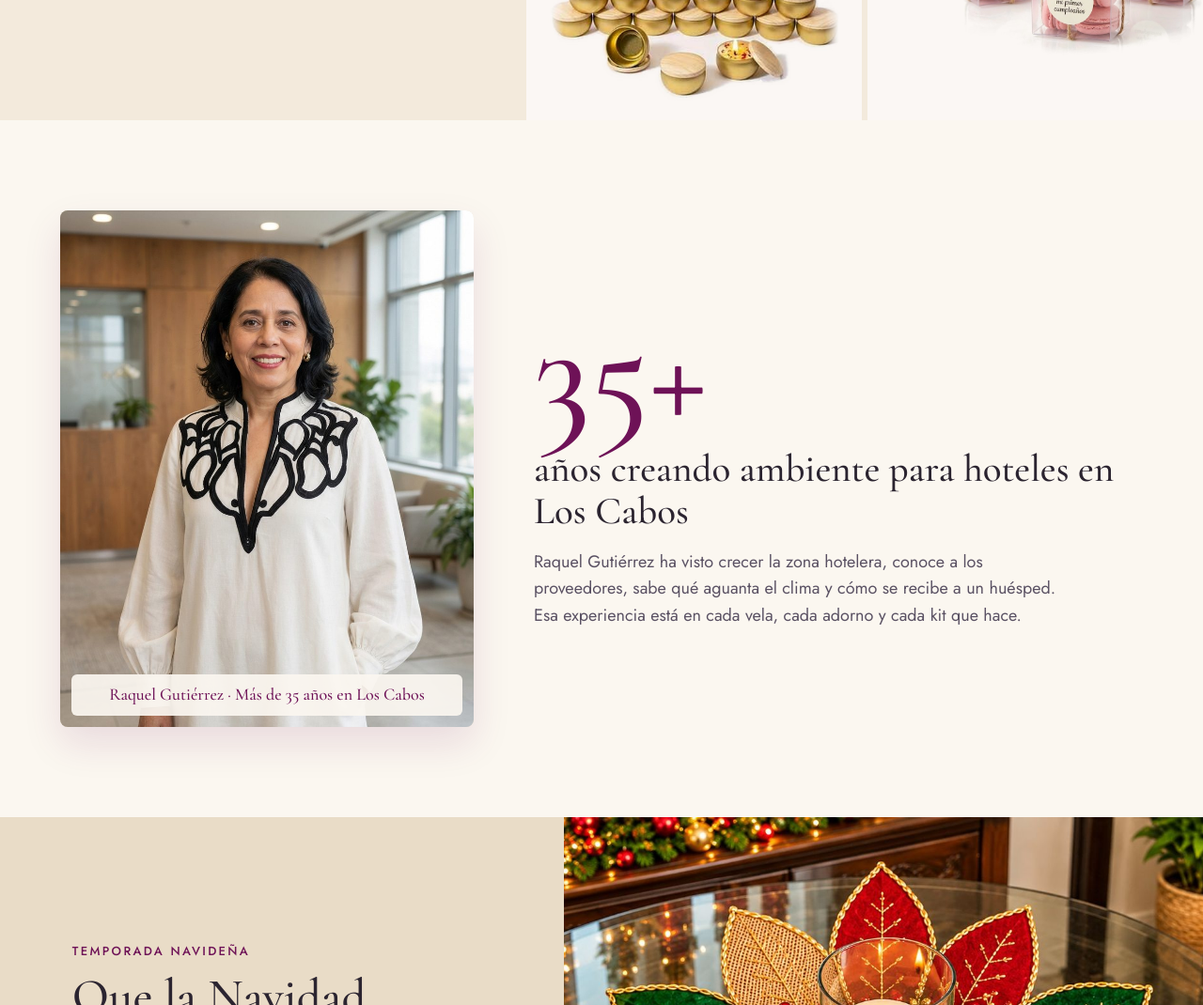
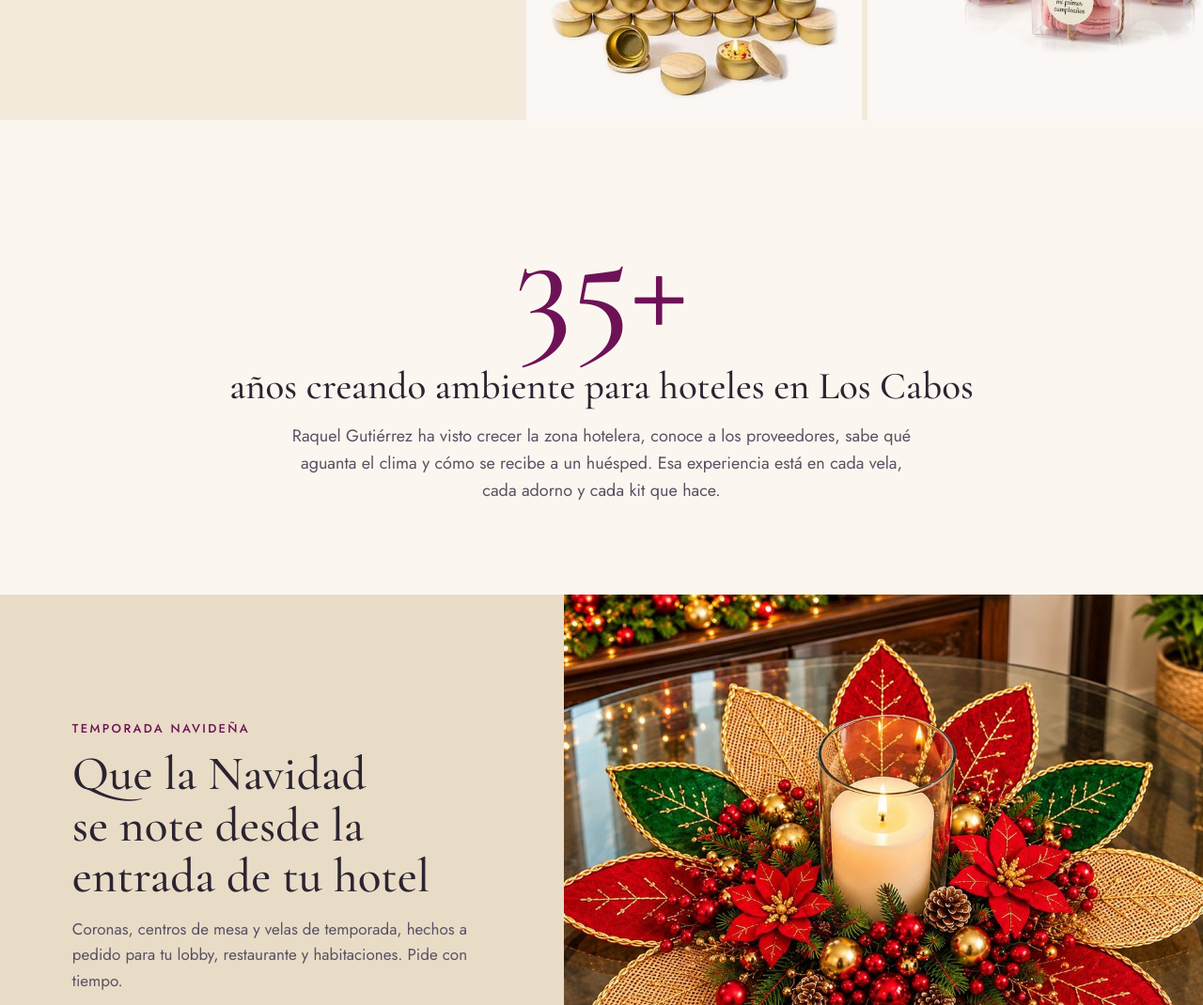
Before and after one commit to diego18140602-ops/-luz-y-aroma-web, a plain HTML site: page index.html in a window 1280 px wide. Shown: the part 7040-8110 px from the top of the page at 94% size. Drawn offline with Linux system fonts and the light colour scheme.

Commit message:
Inicio: quitar la foto de Raquel; la sección de trayectoria queda sólo con texto
Co-Authored-By: Claude Opus 5.5 <noreply@anthropic.com>
Claude-Session: https://claude.ai/code/session_01WR9J7HH9KyMxB4yhj5eKfW

```diff
--- a/index.html
+++ b/index.html
@@ -202,12 +202,11 @@ a{color:inherit}
 .mosaico img{width:100%;height:100%;object-fit:cover}
 
 /* Sobre Raquel */
-.raquel .wrap{display:flex;flex-wrap:wrap;gap:64px;align-items:center;padding-top:96px;padding-bottom:96px}
-.raquel__foto{flex:1 1 340px;max-width:440px;margin:0;position:relative;border-radius:8px;overflow:hidden;background:var(--f3);box-shadow:0 18px 40px rgba(110,18,87,.12)}
-.raquel__foto img{width:100%;aspect-ratio:4/5;height:auto;object-fit:cover;object-position:50% 20%}
-.raquel__foto figcaption{position:absolute;left:12px;right:12px;bottom:12px;background:rgba(var(--scrim),.92);color:var(--acento);border-radius:6px;padding:10px 14px;font:500 18px/1.3 var(--rg-font-display);text-align:center}
-.raquel__txt{flex:1 1 440px;min-width:0}
+.raquel .wrap{display:flex;justify-content:center;text-align:center;padding-top:96px;padding-bottom:96px}
+.raquel__txt{max-width:860px;min-width:0}
+.raquel__txt .cuerpo{margin-left:auto;margin-right:auto;max-width:680px}
 .cifra{font-variant-numeric:lining-nums;margin:0;font:500 clamp(96px,12vw,160px)/.9 var(--rg-font-display);color:var(--acento)}
+.raquel__txt .cifra{line-height:1;margin-bottom:10px}
 .raquel__txt h2{margin:12px 0 0;font:500 clamp(30px,3.2vw,44px)/1.1 var(--rg-font-display)}
 
 /* Espacios */
@@ -258,8 +257,6 @@ a{color:inherit}
   .mosaico{grid-auto-rows:170px}
   .pers{grid-template-columns:1fr}
   .raquel .wrap{gap:36px;padding-top:72px;padding-bottom:72px}
-  .raquel__foto{flex-basis:auto;width:100%;max-width:420px}
-  .raquel__foto figcaption{font-size:15px;padding:8px 10px}
   .espacios__fotos{grid-template-columns:1fr 1fr}
   .espacios__fotos img:nth-child(3){display:none}
   .relleno .wrap{padding-top:72px;padding-bottom:80px}
@@ -636,7 +633,6 @@ a{color:inherit}
 
   <section class="raquel" id="raquel" aria-labelledby="raq-t">
     <div class="wrap">
-      <figure class="raquel__foto"><img src="img/raquel-gutierrez-2.jpg" alt="Raquel Gutiérrez, fundadora" width="864" height="1152" loading="lazy"><figcaption>Raquel Gutiérrez · Más de 35 años en Los Cabos</figcaption></figure>
       <div class="raquel__txt">
         <p class="cifra">35+</p>
         <h2 id="raq-t">años creando ambiente para hoteles en Los Cabos</h2>
```
